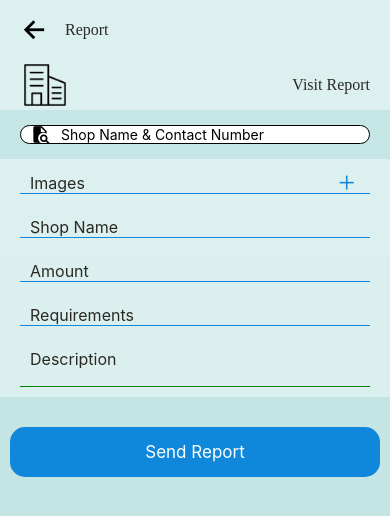
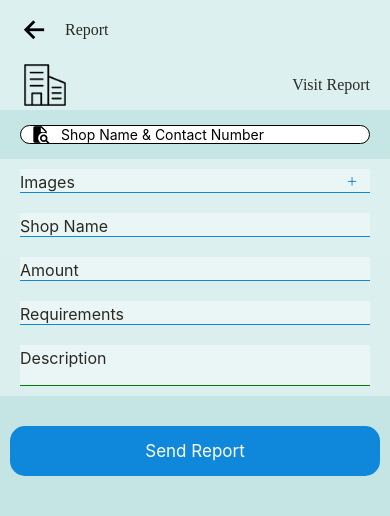
Before and after one commit to ramij5135/EmpManage, a React Native app: screen /Report in a window 390 px wide. Shown: the top 516 px of the page. Built offline with nearby package versions, Linux system fonts and the light colour scheme.

Commit message:
inputs component update

```diff
--- a/src/layouts/components/inputs.js
+++ b/src/layouts/components/inputs.js
@@ -7,9 +7,9 @@ const Inputs = ({title, iconName, multiline}) => {
     return(
         <>
             <View style={styles.inputWrap}>
-                <View style={{flexDirection:'row', alignItems:'center', justifyContent:'space-between', paddingHorizontal:10}}>
+                <View style={{flexDirection:'row', alignItems:'center', justifyContent:'space-between'}}>
                     <Text style={styles.label}>{title}</Text>
-                    <Ionicons name={iconName} size={25} color={COLORS.blue} />
+                    <Ionicons style={styles.inputIcon} name={iconName} size={15} color={COLORS.blue} />
                 </View>
                 <TextInput multiline={multiline} style={[styles.inputField, {borderBottomColor:title === 'Description' ? 'green' : COLORS.blue}]} />
             </View>
@@ -20,7 +20,7 @@ const Inputs = ({title, iconName, multiline}) => {
 const styles = StyleSheet.create({
     inputWrap:{
         marginVertical:10,
-        // backgroundColor:COLORS.white
+        backgroundColor:COLORS.white
     },
     inputField:{
         // backgroundColor:'red',
@@ -32,6 +32,10 @@ const styles = StyleSheet.create({
         color:COLORS.black,
         fontSize:16,
         paddingVertical:3
+    },
+    inputIcon:{
+        position:'absolute',
+        right:10
     }
 });
 
```
